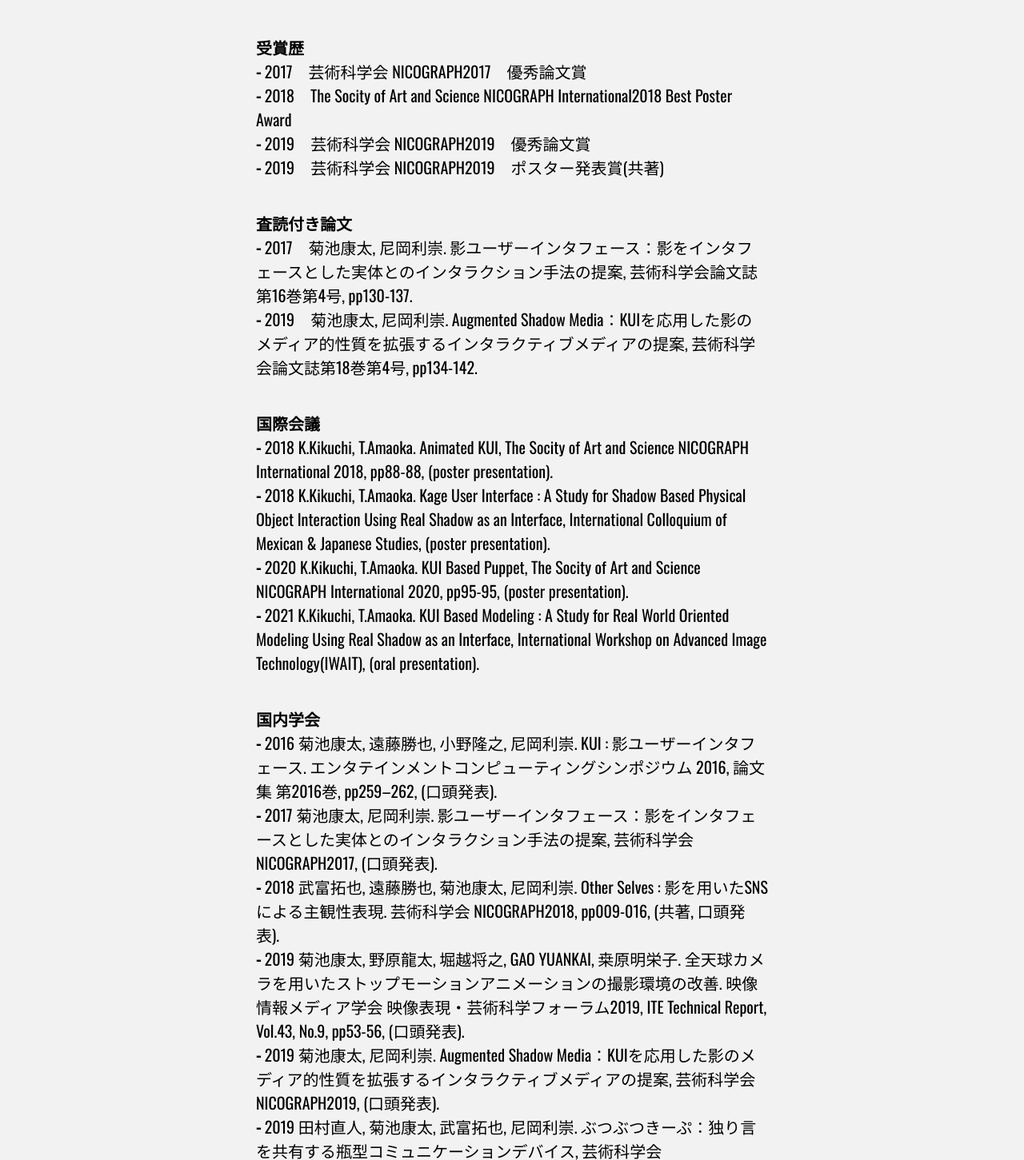
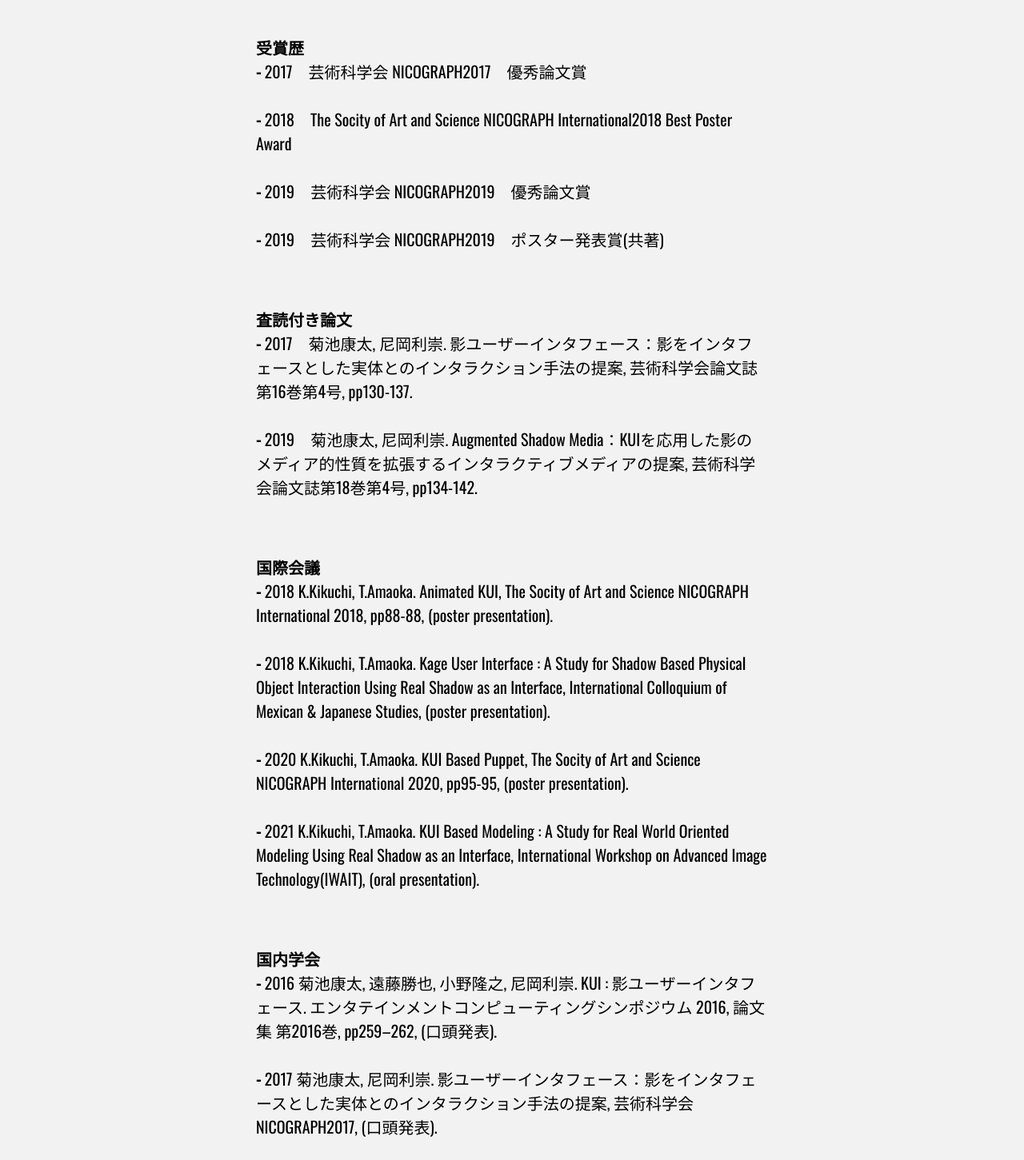
Before and after one commit to kikpond15/portfolio.gihub.io, a plain HTML site: page publication.html in a window 1280 px wide. Shown: the part 438-1889 px from the top of the page at 80% size. Drawn offline with nearby package versions, Linux system fonts and the light colour scheme.

Commit message:
update publication

```diff
--- a/publication.html
+++ b/publication.html
@@ -31,43 +31,43 @@
         <div class="publication-content">
             <p class="publication-txt">
                 <span>受賞歴</span><br>
-                <b>-</b> 2017　芸術科学会 NICOGRAPH2017　優秀論文賞<br>
-                <b>-</b> 2018　The Socity of Art and Science NICOGRAPH International2018 Best Poster Award<br>
-                <b>-</b> 2019　芸術科学会 NICOGRAPH2019　優秀論文賞<br>
-                <b>-</b> 2019　芸術科学会 NICOGRAPH2019　ポスター発表賞(共著)<br>
+                <b>-</b> 2017　芸術科学会 NICOGRAPH2017　優秀論文賞<br><br>
+                <b>-</b> 2018　The Socity of Art and Science NICOGRAPH International2018 Best Poster Award<br><br>
+                <b>-</b> 2019　芸術科学会 NICOGRAPH2019　優秀論文賞<br><br>
+                <b>-</b> 2019　芸術科学会 NICOGRAPH2019　ポスター発表賞(共著)<br><br>
             </p>
         </div>
 
         <div class="publication-content">
             <p class="publication-txt">
                 <span>査読付き論文</span><br>
-                <b>-</b> 2017　菊池康太, 尼岡利崇. 影ユーザーインタフェース：影をインタフェースとした実体とのインタラクション手法の提案, 芸術科学会論文誌第16巻第4号, pp130-137. <br>
-                <b>-</b> 2019　菊池康太, 尼岡利崇. Augmented Shadow Media：KUIを応用した影のメディア的性質を拡張するインタラクティブメディアの提案, 芸術科学会論文誌第18巻第4号, pp134-142. <br>
+                <b>-</b> 2017　菊池康太, 尼岡利崇. 影ユーザーインタフェース：影をインタフェースとした実体とのインタラクション手法の提案, 芸術科学会論文誌第16巻第4号, pp130-137. <br><br>
+                <b>-</b> 2019　菊池康太, 尼岡利崇. Augmented Shadow Media：KUIを応用した影のメディア的性質を拡張するインタラクティブメディアの提案, 芸術科学会論文誌第18巻第4号, pp134-142. <br><br>
             </p>
         </div>
 
         <div class="publication-content">
             <p class="publication-txt">
                 <span>国際会議</span><br>
-                <b>-</b> 2018 K.Kikuchi, T.Amaoka. Animated KUI, The Socity of Art and Science NICOGRAPH International 2018, pp88-88, (poster presentation). <br>
-                <b>-</b> 2018 K.Kikuchi, T.Amaoka. Kage User Interface : A Study for Shadow Based Physical Object Interaction Using Real Shadow as an Interface, International Colloquium of Mexican & Japanese Studies, (poster presentation). <br>
-                <b>-</b> 2020 K.Kikuchi, T.Amaoka. KUI Based Puppet, The Socity of Art and Science NICOGRAPH International 2020, pp95-95, (poster presentation). <br>
-                <b>-</b> 2021 K.Kikuchi, T.Amaoka. KUI Based Modeling : A Study for Real World Oriented Modeling Using Real Shadow as an Interface, International Workshop on Advanced Image Technology(IWAIT), (oral presentation). <br>
+                <b>-</b> 2018 K.Kikuchi, T.Amaoka. Animated KUI, The Socity of Art and Science NICOGRAPH International 2018, pp88-88, (poster presentation). <br><br>
+                <b>-</b> 2018 K.Kikuchi, T.Amaoka. Kage User Interface : A Study for Shadow Based Physical Object Interaction Using Real Shadow as an Interface, International Colloquium of Mexican & Japanese Studies, (poster presentation). <br><br>
+                <b>-</b> 2020 K.Kikuchi, T.Amaoka. KUI Based Puppet, The Socity of Art and Science NICOGRAPH International 2020, pp95-95, (poster presentation). <br><br>
+                <b>-</b> 2021 K.Kikuchi, T.Amaoka. KUI Based Modeling : A Study for Real World Oriented Modeling Using Real Shadow as an Interface, International Workshop on Advanced Image Technology(IWAIT), (oral presentation). <br><br>
             </p>
         </div>
 
         <div class="publication-content">
             <p class="publication-txt">
                 <span>国内学会</span><br>
-                <b>-</b> 2016 菊池康太, 遠藤勝也, 小野隆之, 尼岡利崇. KUI : 影ユーザーインタフェース. エンタテインメントコンピューティングシンポジウム 2016, 論文集 第2016巻, pp259–262, (口頭発表).<br>
-                <b>-</b> 2017 菊池康太, 尼岡利崇. 影ユーザーインタフェース：影をインタフェースとした実体とのインタラクション手法の提案, 芸術科学会 NICOGRAPH2017, (口頭発表).<br>
-                <b>-</b> 2018 武富拓也, 遠藤勝也, 菊池康太, 尼岡利崇. Other Selves : 影を用いたSNSによる主観性表現. 芸術科学会 NICOGRAPH2018, pp009-016, (共著, 口頭発表).<br>
-                <b>-</b> 2019 菊池康太, 野原龍太, 堀越将之, GAO YUANKAI, 桒原明栄子. 全天球カメラを用いたストップモーションアニメーションの撮影環境の改善. 映像情報メディア学会 映像表現・芸術科学フォーラム2019, ITE Technical Report, Vol.43, No.9, pp53-56, (口頭発表).<br>
-                <b>-</b> 2019 菊池康太, 尼岡利崇. Augmented Shadow Media：KUIを応用した影のメディア的性質を拡張するインタラクティブメディアの提案, 芸術科学会 NICOGRAPH2019, (口頭発表).<br>
-                <b>-</b> 2019 田村直人, 菊池康太, 武富拓也, 尼岡利崇. ぶつぶつきーぷ：独り言を共有する瓶型コミュニケーションデバイス, 芸術科学会 NICOGRAPH2019, (共著, ポスター発表).<br>
+                <b>-</b> 2016 菊池康太, 遠藤勝也, 小野隆之, 尼岡利崇. KUI : 影ユーザーインタフェース. エンタテインメントコンピューティングシンポジウム 2016, 論文集 第2016巻, pp259–262, (口頭発表).<br><br>
+                <b>-</b> 2017 菊池康太, 尼岡利崇. 影ユーザーインタフェース：影をインタフェースとした実体とのインタラクション手法の提案, 芸術科学会 NICOGRAPH2017, (口頭発表).<br><br>
+                <b>-</b> 2018 武富拓也, 遠藤勝也, 菊池康太, 尼岡利崇. Other Selves : 影を用いたSNSによる主観性表現. 芸術科学会 NICOGRAPH2018, pp009-016, (共著, 口頭発表).<br><br>
+                <b>-</b> 2019 菊池康太, 野原龍太, 堀越将之, GAO YUANKAI, 桒原明栄子. 全天球カメラを用いたストップモーションアニメーションの撮影環境の改善. 映像情報メディア学会 映像表現・芸術科学フォーラム2019, ITE Technical Report, Vol.43, No.9, pp53-56, (口頭発表).<br><br>
+                <b>-</b> 2019 菊池康太, 尼岡利崇. Augmented Shadow Media：KUIを応用した影のメディア的性質を拡張するインタラクティブメディアの提案, 芸術科学会 NICOGRAPH2019, (口頭発表).<br><br>
+                <b>-</b> 2019 田村直人, 菊池康太, 武富拓也, 尼岡利崇. ぶつぶつきーぷ：独り言を共有する瓶型コミュニケーションデバイス, 芸術科学会 NICOGRAPH2019, (共著, ポスター発表).<br><br>
                 <b>-</b> 2019 小山愛海, 菊池康太, 尼岡利崇. ベジリンガル, 芸術科学会 NICOGRAPH2019, (共著, ポスター発表).<br>
-                <b>-</b> 2019 若宮礼奈, 菊池康太, 遠藤勝也, 尼岡利崇. Color Avatar : 個性を可視化するインタラクティブアート, 芸術科学会 NICOGRAPH2019, (共著, ポスター発表).<br>
-                <b>-</b> 2019 渡利皓太, 菊池康太, 尼岡利崇. Colorful Haptics : 色を振動で伝えるグローブ型デバイス, 芸術科学会 NICOGRAPH2019, (共著, ポスター発表).<br>
+                <b>-</b> 2019 若宮礼奈, 菊池康太, 遠藤勝也, 尼岡利崇. Color Avatar : 個性を可視化するインタラクティブアート, 芸術科学会 NICOGRAPH2019, (共著, ポスター発表).<br><br>
+                <b>-</b> 2019 渡利皓太, 菊池康太, 尼岡利崇. Colorful Haptics : 色を振動で伝えるグローブ型デバイス, 芸術科学会 NICOGRAPH2019, (共著, ポスター発表).<br><br>
 
             </p>
         </div>
```
